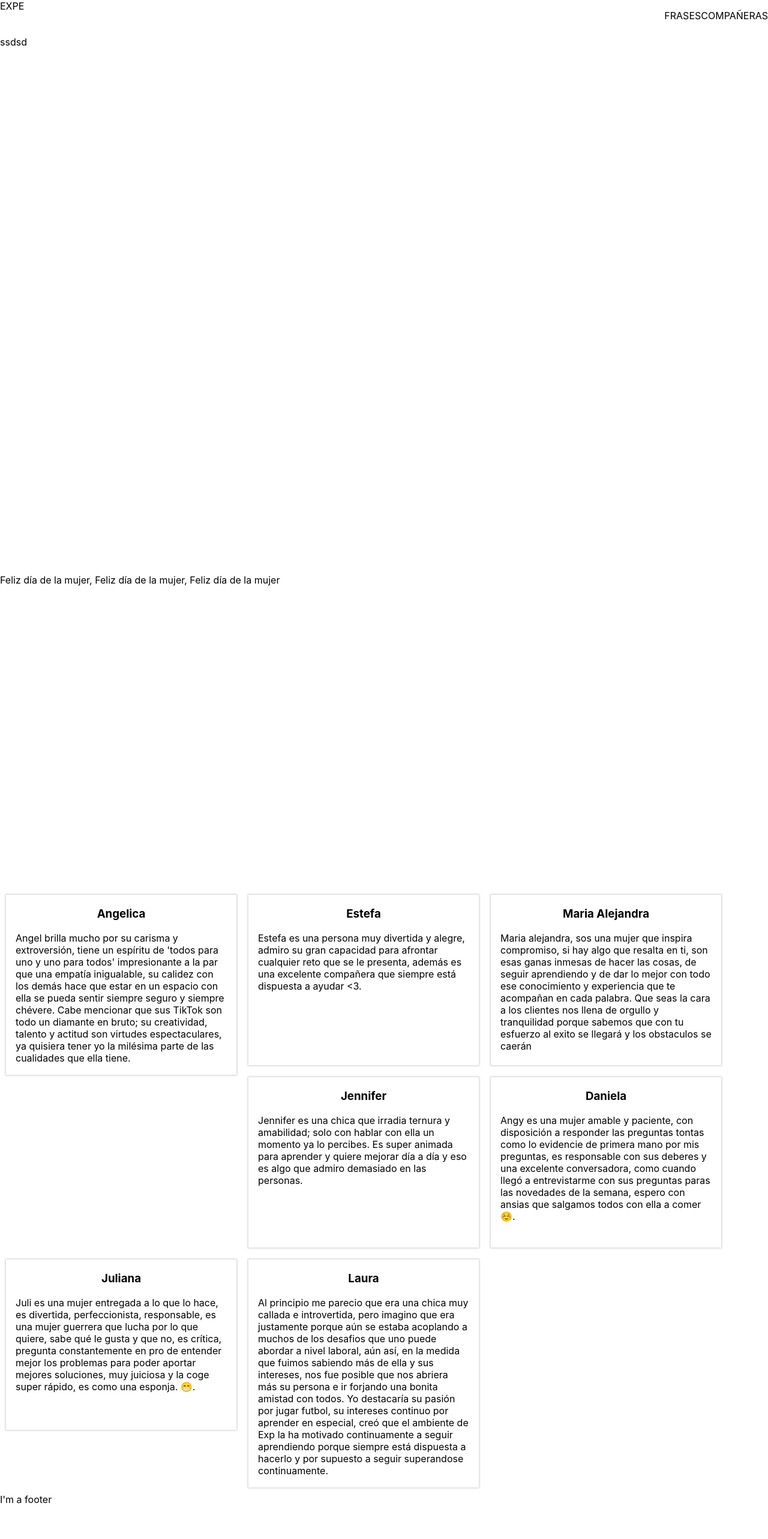
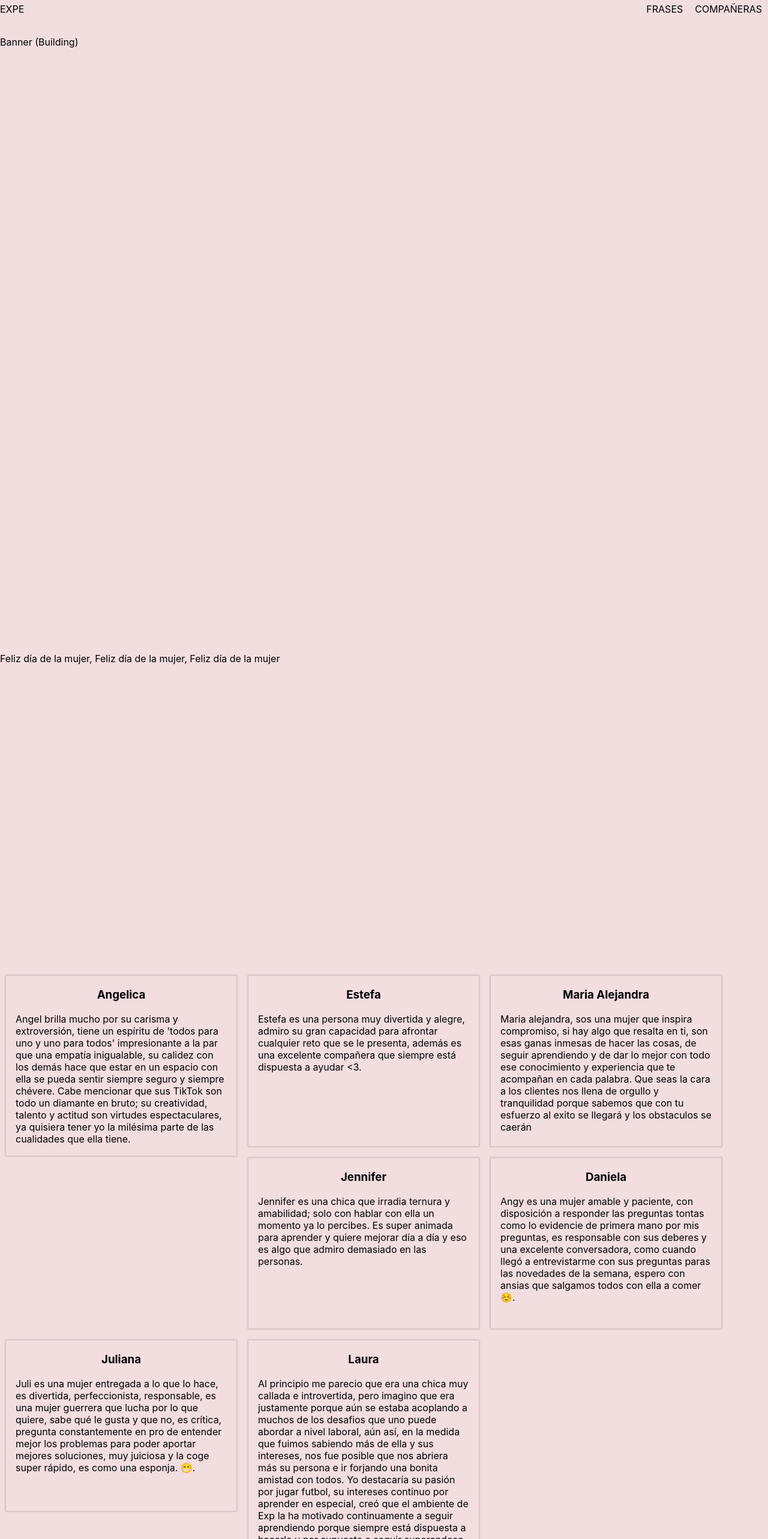
Before and after one commit to FrankAlexis/special-days, a React (Create React App) app: page / in a window 1280 px wide. Shown: the top 2566 px of the page at 60% size. Built offline with nearby package versions, Linux system fonts and the light colour scheme.

Commit message:
[Feature]: Add some styles and logic to navigate between sections

```diff
--- a/src/App.scss
+++ b/src/App.scss
@@ -5,11 +5,16 @@ body {
   padding: 0%;
   width: 100%;
   height: 100vh;
+  background-color: $primary-color;
 }
 
+main {
+  margin-bottom: 1rem;
+}
 .container {
   display: grid;
   grid-template-columns: auto;
-  grid-template-rows: 60px 1.5fr 20% 1fr 5%;
+  grid-template-rows: 60px 1.5fr 20% 1fr auto;
   max-width: $page-max-width;
+  margin: 0 auto;
 }
--- a/src/App.tsx
+++ b/src/App.tsx
@@ -1,27 +1,31 @@
 import "./App.scss";
+
+import React, { Fragment } from "react";
 
 import Banner from "./components/banner/Banner";
 import CardList from "./components/card/CardList";
+import Footer from "./components/footer/Footer";
 import Header from "./components/header/Header";
-import React from "react";
 import data from "./assets/quotes/data.json";
 
 const App = () => (
+  <Fragment>
     <div className="container">
-    <Header></Header>
-    <section>ssdsd{/*<Banner></Banner>*/}</section>
+      <Header />
+      <section id="#phasesSection">Banner (Building){/*<Banner />*/}</section>
       <section>
         Feliz día de la mujer, Feliz día de la mujer, Feliz día de la mujer
       </section>
       <main>
-      <section>
-        <CardList data={data}></CardList>
+        <section id="#matesSection">
+          <CardList data={data} />
         </section>
       </main>
-    <section>
-      <footer>I'm a footer</footer>
+    </div>
+    <section id="#footerSection">
+      <Footer />
     </section>
-  </div>
+  </Fragment>
 );
 
 export default App;
--- /dev/null
+++ b/src/components/footer/Footer.scss
@@ -0,0 +1,3 @@
+.footer-container {
+  background-color: #2e2e2e;
+}
--- /dev/null
+++ b/src/components/footer/Footer.tsx
@@ -0,0 +1,15 @@
+import './Footer.scss';
+
+import React from 'react'
+
+const Footer = () => {
+    return (
+        <footer className="footer-container">
+            <a href="https://www.experimentality.co">
+                <img alt="logo" src="https://www.experimentality.co/wp-content/uploads/2017/04/footerlogo.png" />
+            </a>
+        </footer>
+    )
+}
+
+export default Footer
--- a/src/components/header/Header.scss
+++ b/src/components/header/Header.scss
@@ -1,7 +1,11 @@
 .header-container {
+  margin: 5px 0 0 0;
   display: flex;
   justify-content: space-between;
   &__elements {
       display: flex;
+      &_option {
+          margin: 0 10px;
+      }
   }
 }
--- a/src/components/header/Header.tsx
+++ b/src/components/header/Header.tsx
@@ -3,12 +3,18 @@ import "./Header.scss";
 import React from "react";
 
 const Header = (props: any) => {
+  const handlerScroll = (id: string) => {
+    const element = document.getElementById(id);
+    if (element) {
+      element.scrollIntoView();
+    }
+  };
   return (
     <header className="header-container">
       <div>EXPE</div>
       <nav className="header-container__elements">
-        <p>FRASES</p>
-        <p>COMPAÑERAS</p>
+        <p className="header-container__elements_option" onClick={() => handlerScroll("#phasesSection")}>FRASES</p>
+        <p className="header-container__elements_option" onClick={() => handlerScroll("#matesSection")}>COMPAÑERAS</p>
       </nav>
     </header>
   );
--- a/src/scss/_variables.scss
+++ b/src/scss/_variables.scss
@@ -1 +1,2 @@
 $page-max-width: 1300px;
+$primary-color: #f2dddf;
```
Lines whose indentation alone changed are shown as unchanged.
